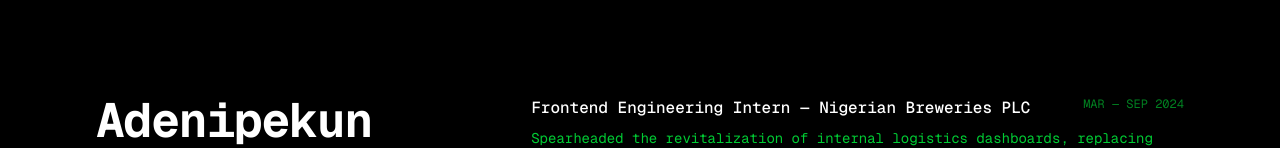
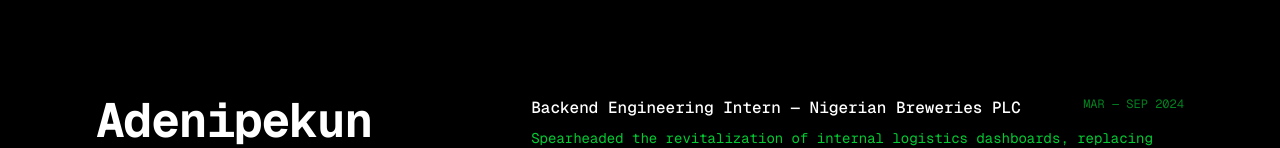
Before and after one commit to GlitchPopPhantom/real-portfolio, a Next.js app: page / in a window 1280 px wide. Shown: the top 148 px of the page. Built offline with nearby package versions, Linux system fonts and the light colour scheme.

Commit message:
Update page.tsx

```diff
--- a/app/page.tsx
+++ b/app/page.tsx
@@ -38,7 +38,7 @@ export default function Home() {
 
           <div className="group mb-12 transition-all">
             <div className="flex flex-col sm:flex-row justify-between mb-2">
-              <h4 className="font-medium text-white">Frontend Engineering Intern — Nigerian Breweries PLC</h4>
+              <h4 className="font-medium text-white">Backend Engineering Intern — Nigerian Breweries PLC</h4>
               <span className="text-xs uppercase opacity-50">Mar — Sep 2024</span>
             </div>
             <p className="text-sm leading-normal opacity-80">
```
